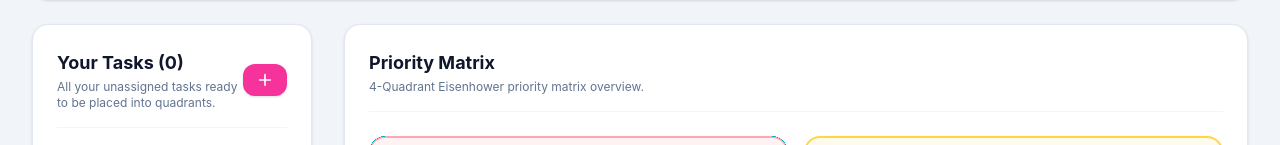
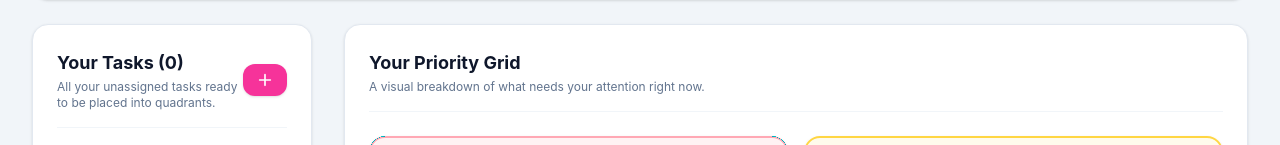
Before and after one commit to camijavi/react-priorigrid, a React (Vite) app: page /dashboard in a window 1280 px wide. Shown: the part 215-360 px from the top of the page. Built offline with nearby package versions, Linux system fonts and the light colour scheme; no server answers; the database is empty; sample sign-in values are in the browser's storage.

Commit message:
update MatrixContainer header for clarity and improved user guidance

```diff
--- a/src/components/MatrixContainer.tsx
+++ b/src/components/MatrixContainer.tsx
@@ -33,9 +33,9 @@
       {/* Header Bar */}
       <div className="flex items-center justify-between border-b border-slate-100 pb-4">
         <div>
-          <h3 className="text-lg font-bold text-slate-900">Priority Matrix</h3>
+          <h3 className="text-lg font-bold text-slate-900">Your Priority Grid</h3>
           <p className="text-xs text-slate-500 mt-0.5">
-            4-Quadrant Eisenhower priority matrix overview.
+            A visual breakdown of what needs your attention right now.
           </p>
         </div>
       </div>
```
Also changed, not shown: 1 other file (tests, documents, lock files or other folders).
